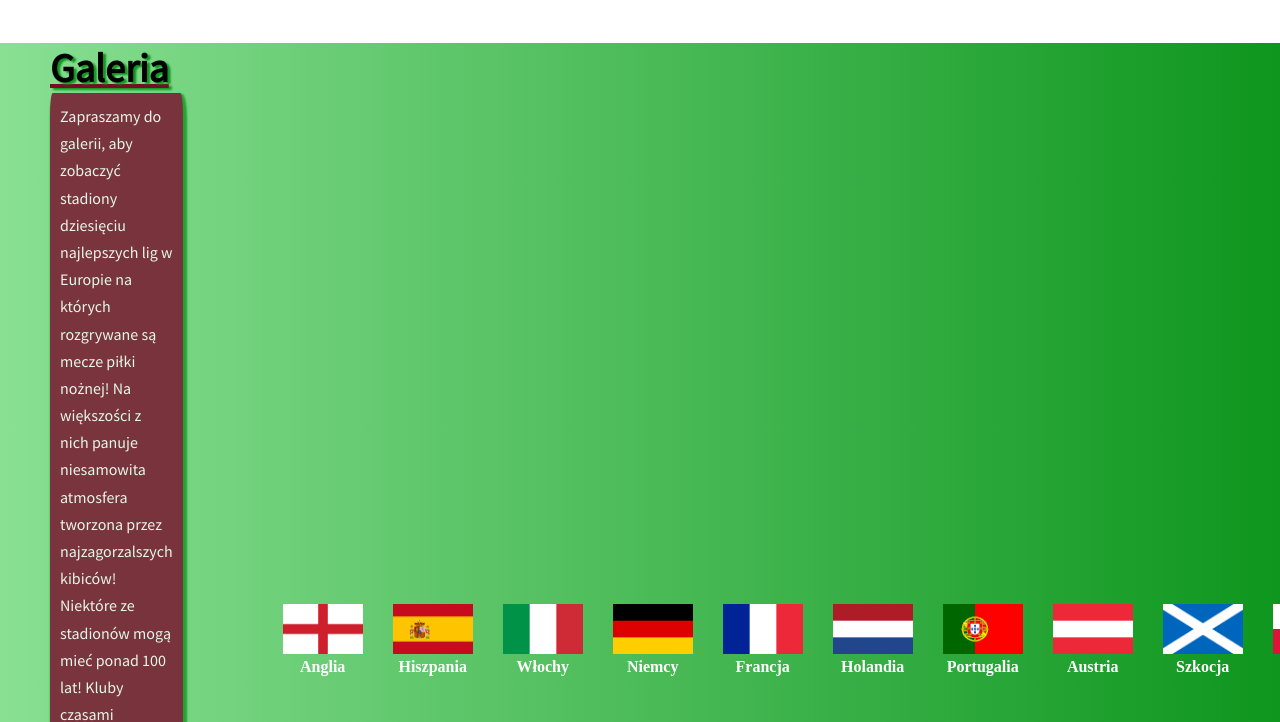
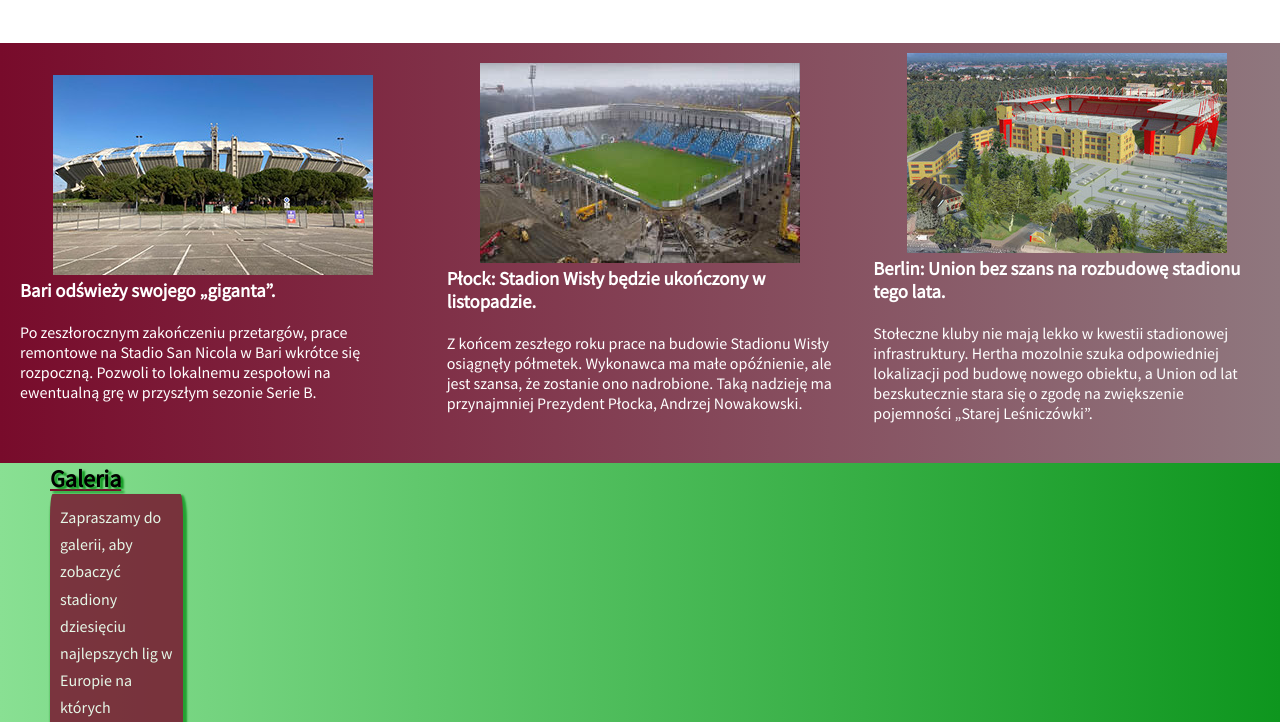
Before and after one commit to Jaaccek/my-website, a website: page index.html in a window 1280 px wide. Shown: the part 78-800 px from the top of the page. Drawn offline with nearby package versions, Linux system fonts and the light colour scheme; files that its build step writes are made by us from their sources.

Commit message:
article section added

```diff
--- a/index.html
+++ b/index.html
@@ -32,6 +32,41 @@
 				<img class="main__img" src="./img/background-stadium.jpg">
 			</figure>
 			</div>
+		</section>
+		<section class="article__row">
+			<article class="article__col">
+				<a class="article__link" href="#">
+					<figure>
+						<img class="article__image" src="./img/article-img/bari.jpg">
+					</figure>
+					<h3 class="article__header">Bari odświeży swojego „giganta”.</h3>
+						<p class="article__paragraph">
+							Po zeszłorocznym zakończeniu przetargów, prace remontowe na Stadio San Nicola w Bari wkrótce się rozpoczną. Pozwoli to lokalnemu zespołowi na ewentualną grę w przyszłym sezonie Serie B.
+						</p>
+				</a>
+			</article>
+			<article class="article__col">
+				<a class="article__link" href="#">
+					<figure>
+						<img class="article__image" src="./img/article-img/płock.jpg">
+					</figure>
+					<h3 class="article__header">Płock: Stadion Wisły będzie ukończony w listopadzie.</h3>
+						<p class="article__paragraph">
+							Z końcem zeszłego roku prace na budowie Stadionu Wisły osiągnęły półmetek. Wykonawca ma małe opóźnienie, ale jest szansa, że zostanie ono nadrobione. Taką nadzieję ma przynajmniej Prezydent Płocka, Andrzej Nowakowski.
+						</p>
+				</a>
+			</article>
+			<article class="article__col">
+				<a class="article__link" href="#">
+					<figure>
+						<img class="article__image" src="./img/article-img/berlin.jpg">
+					</figure>
+					<h3 class="article__header">Berlin: Union bez szans na rozbudowę stadionu tego lata.</h3>
+						<p class="article__paragraph">
+							Stołeczne kluby nie mają lekko w kwestii stadionowej infrastruktury. Hertha mozolnie szuka odpowiedniej lokalizacji pod budowę nowego obiektu, a Union od lat bezskutecznie stara się o zgodę na zwiększenie pojemności „Starej Leśniczówki”.
+						</p>
+				</a>
+			</article>
 		</section>
 		<section class="gallery__row">
 			<div class="gallery__col">
--- a/sass/_colors.scss
+++ b/sass/_colors.scss
@@ -3,7 +3,9 @@ $font-light: white;
 $font-dark: grey;
 
 //other
-$main-color: #0E961E;
-$second-color: #89E093;
-$hover-color: #4BDE5D;
+$main-color: #0e961e;
+$second-color: #89e093;
+$third-color: #8f777e;
+$fourth-color: #780b2b;
+$hover-color: #4bde5d;
 $background-color: #ffffff;
--- a/sass/main.scss
+++ b/sass/main.scss
@@ -147,6 +147,33 @@ body {
 	top: -42px;
 }
 
+.article__col {
+	flex-basis: 33.3%;
+	font-family: $main-font;
+	margin: 10px 20px;
+}
+
+.article__row {
+	display: flex;
+	align-items: center;
+	width: 100%;
+	background: linear-gradient(to right, $fourth-color, $third-color);
+}
+
+.article__header {
+	color: #fff;
+	margin-bottom: 20px;
+}
+
+.article__paragraph {
+	color: #fff;
+	margin-bottom: 30px;
+}
+
+.article__link {
+	text-decoration: none;
+}
+
 .gallery__row {
 	display: flex;
 	align-items: center;
@@ -160,7 +187,7 @@ body {
 }
 
 .gallery__header {
-	font-size: 40px;
+	font-size: 40																																																																																							px;
 	margin-left: 50px;
 	text-shadow: 3px 2px 2px #0E961E;
 	text-decoration: underline #780B2B;
```
Also changed, not shown: img/article-img/bari.jpg (added), img/article-img/berlin.jpg (added), img/article-img/płock.jpg (added).
